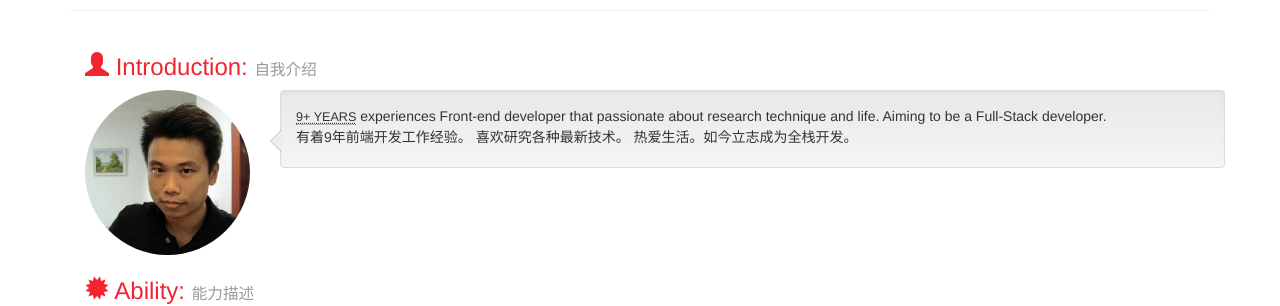
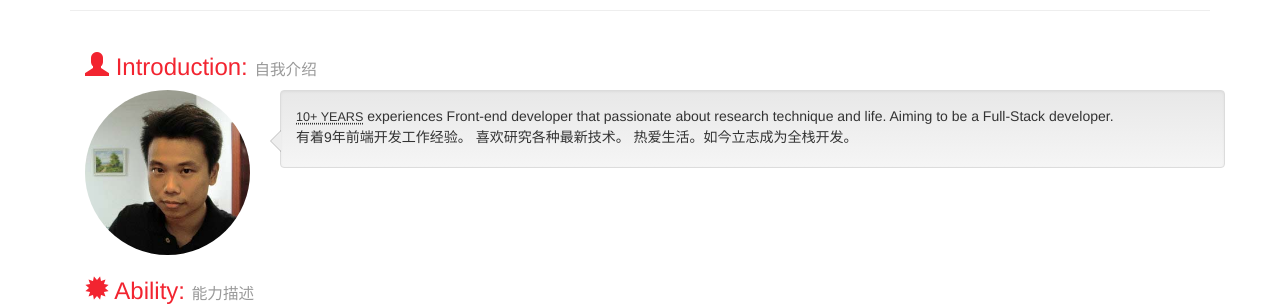
Before and after one commit to iamike/iamike.github.io, a Jekyll site: the page built from cv.html, in a window 1280 px wide and 900 px high. Shown: the part 154-460 px from the top of the window. Built offline with Jekyll 4.4.1, drawn with Linux system fonts in a browser that asks for light colours; comment, search, counter and statistics services are not loaded.

Commit message:
update some intro

```diff
--- a/cv.html
+++ b/cv.html
@@ -12,7 +12,7 @@ group: navigation
 	<div class="col-md-10 col-xs-8">
 		<div class="well talkbox right">
 			<div class="arrow hidden-print"></div>
-			<p class="en"><abbr title="I get a lot experience at Nextdigital" class="initialism">9+ years</abbr> experiences Front-end developer that passionate about research technique and life. Aiming to be a Full-Stack developer. </p>
+			<p class="en"><abbr title="design+developer" class="initialism">10+ years</abbr> experiences Front-end developer that passionate about research technique and life. Aiming to be a Full-Stack developer. </p>
 			<p class="cn">有着9年前端开发工作经验。 喜欢研究各种最新技术。 热爱生活。如今立志成为全栈开发。</p>
 		</div>
 	</div>
```
